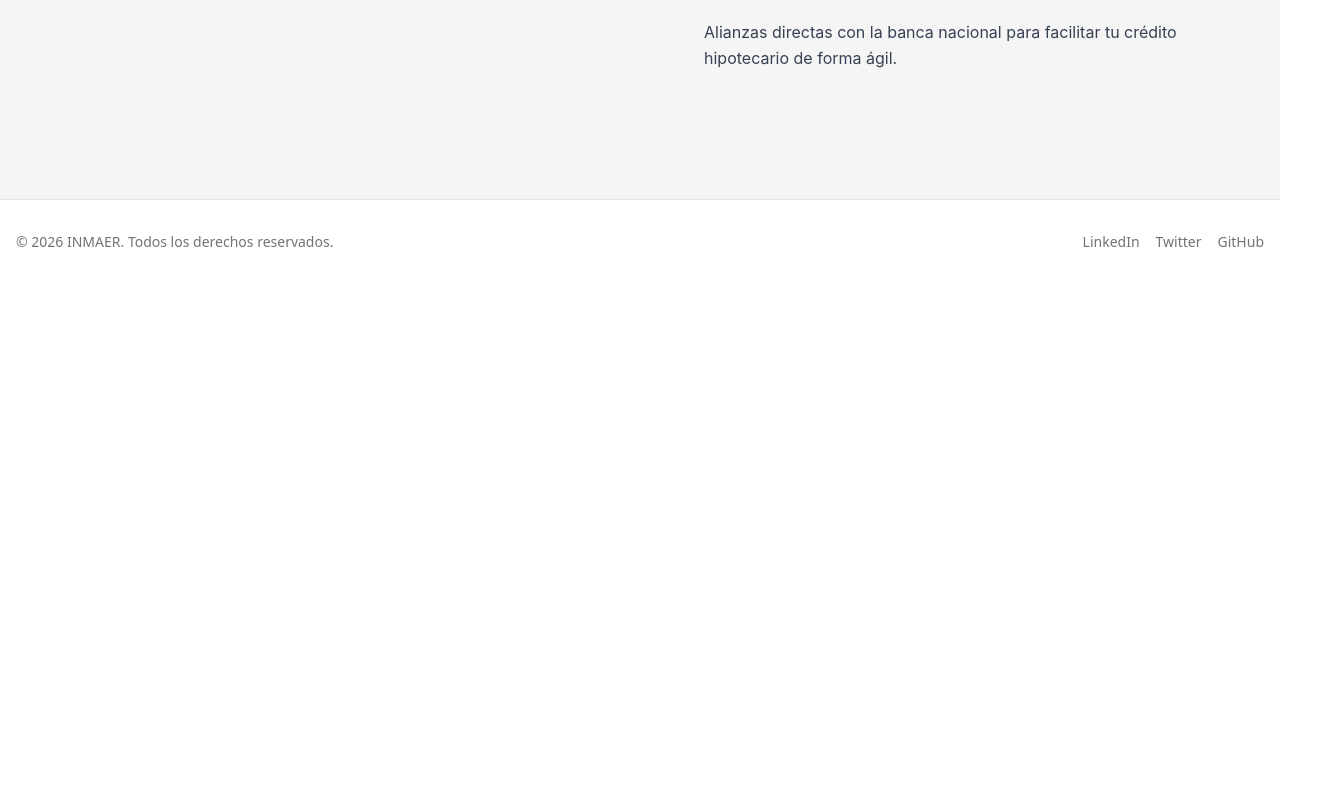
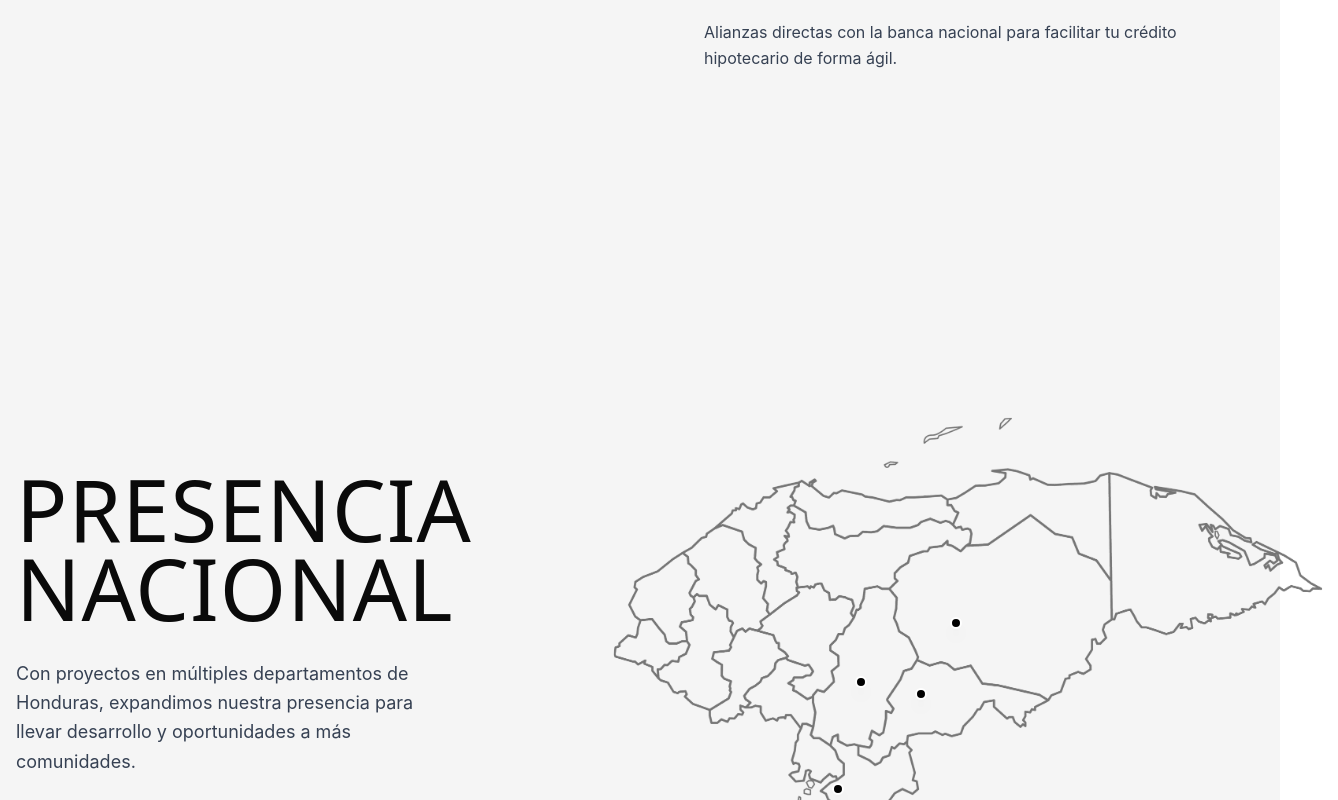
Before and after one commit to rplushn/inmaer-web, a Next.js app: page /design-2 in a window 1280 px wide. Shown: the part 5652-6452 px from the top of the page, 1338 px wide, since content can reach past the window. Before the commit the page ends 5936 px from the top, so only its background shows below. Built offline with nearby package versions, Linux system fonts and the light colour scheme.

Commit message:
WIP SAVE 2026-01-04

```diff
--- a/src/app/design-2/page.tsx
+++ b/src/app/design-2/page.tsx
@@ -4,6 +4,7 @@ import { ConceptText } from "@/components/design-2/section2-concept";
 import { Section3Amenities } from "@/components/design-2/section3-amenities";
 import { Section4Projects } from "@/components/design-2/section4-projects";
 import { Section5Projects } from "@/components/design-2/section5-projects";
+import { Section6Map } from "@/components/design-2/section6-map";
 
 export default function DesignPage2() {
   return (
@@ -46,6 +47,7 @@ export default function DesignPage2() {
             },
           ]}
         />
+        <Section6Map />
       </div>
     </>
   );
--- /dev/null
+++ b/src/components/design-2/section6-map.tsx
@@ -0,0 +1,141 @@
+"use client";
+
+import { useState, useRef } from "react";
+import { cn } from "@/lib/utils";
+
+interface Section6MapProps {
+  className?: string;
+}
+
+interface Location {
+  id: string;
+  name: string;
+  top: string;
+  left: string;
+}
+
+const locations: Location[] = [
+  {
+    id: "tegucigalpa",
+    name: "Francisco Morazán (Tegucigalpa)",
+    top: "60%",
+    left: "32%",
+  },
+  {
+    id: "danli",
+    name: "El Paraíso (Danlí)",
+    top: "62%",
+    left: "42%",
+  },
+  {
+    id: "olancho",
+    name: "Olancho (Juticalpa)",
+    top: "50%",
+    left: "48%",
+  },
+  {
+    id: "choluteca",
+    name: "Choluteca",
+    top: "78%",
+    left: "28%",
+  },
+];
+
+const Section6Map = ({ className }: Section6MapProps) => {
+  const [hoveredLocation, setHoveredLocation] = useState<string | null>(null);
+  const [tooltipPosition, setTooltipPosition] = useState({ x: 0, y: 0 });
+  const mapContainerRef = useRef<HTMLDivElement>(null);
+
+  const handleMouseMove = (e: React.MouseEvent<HTMLDivElement>) => {
+    if (mapContainerRef.current) {
+      const rect = mapContainerRef.current.getBoundingClientRect();
+      setTooltipPosition({
+        x: e.clientX - rect.left,
+        y: e.clientY - rect.top,
+      });
+    }
+  };
+
+  const hoveredLocationData = locations.find(
+    (loc) => loc.id === hoveredLocation
+  );
+
+  return (
+    <section
+      className={cn("bg-[#F5F5F5] py-24", className)}
+      style={{
+        fontFamily:
+          '-apple-system, BlinkMacSystemFont, "Segoe UI", Roboto, Helvetica, Arial, sans-serif',
+      }}
+    >
+      <div className="container mx-auto px-4">
+        <div className="grid grid-cols-1 items-center gap-12 md:grid-cols-2 md:gap-16">
+          {/* Columna Izquierda - Título */}
+          <div className="flex flex-col">
+            <h2 className="mb-8 text-[85px] font-normal uppercase leading-[78.25px] tracking-[1px] font-[system-ui,-apple-system,BlinkMacSystemFont,'Segoe_UI',Helvetica,Arial,sans-serif]">
+              PRESENCIA NACIONAL
+            </h2>
+            <p className="text-lg leading-relaxed text-gray-700 max-w-md">
+              Con proyectos en múltiples departamentos de Honduras, expandimos
+              nuestra presencia para llevar desarrollo y oportunidades a más
+              comunidades.
+            </p>
+          </div>
+
+          {/* Columna Derecha - Mapa */}
+          <div className="relative w-full overflow-visible min-h-[600px] py-8">
+            <div
+              ref={mapContainerRef}
+              className="relative w-full aspect-square max-w-4xl mx-auto"
+              onMouseMove={handleMouseMove}
+            >
+              {/* Imagen de fondo */}
+              <img
+                src="/images/design-2/mapa-honduras.svg"
+                alt="Mapa de Honduras"
+                className="w-full h-auto object-contain opacity-80 max-h-[750px] scale-125 origin-center"
+              />
+
+              {/* Hotspots */}
+              {locations.map((location) => (
+                <div
+                  key={location.id}
+                  className="absolute cursor-pointer group inline-flex h-3 w-3 items-center justify-center"
+                  style={{
+                    top: location.top,
+                    left: location.left,
+                    transform: "translate(-50%, -50%)",
+                  }}
+                  onMouseEnter={() => setHoveredLocation(location.id)}
+                  onMouseLeave={() => setHoveredLocation(null)}
+                >
+                  {/* Círculo de Latido (Ping) */}
+                  <span className="absolute inline-flex h-full w-full animate-ping rounded-full bg-black opacity-75"></span>
+                  {/* Punto Sólido Central */}
+                  <span className="relative inline-flex h-3 w-3 rounded-full bg-black border-2 border-white transition-transform duration-300 group-hover:scale-125 shadow-lg"></span>
+                </div>
+              ))}
+
+              {/* Tooltip */}
+              {hoveredLocationData && hoveredLocation && (
+                <div
+                  className="absolute pointer-events-none z-50 bg-[#18181b] text-white px-4 py-2 rounded-md text-sm font-medium shadow-lg whitespace-nowrap"
+                  style={{
+                    left: `${tooltipPosition.x}px`,
+                    top: `${tooltipPosition.y - 40}px`,
+                    transform: "translateX(-50%)",
+                  }}
+                >
+                  {hoveredLocationData.name}
+                  <div className="absolute bottom-0 left-1/2 -translate-x-1/2 translate-y-full w-0 h-0 border-l-4 border-r-4 border-t-4 border-transparent border-t-[#18181b]"></div>
+                </div>
+              )}
+            </div>
+          </div>
+        </div>
+      </div>
+    </section>
+  );
+};
+
+export { Section6Map };
```
Also changed, not shown: public/images/design-2/mapa-honduras.svg (added).
